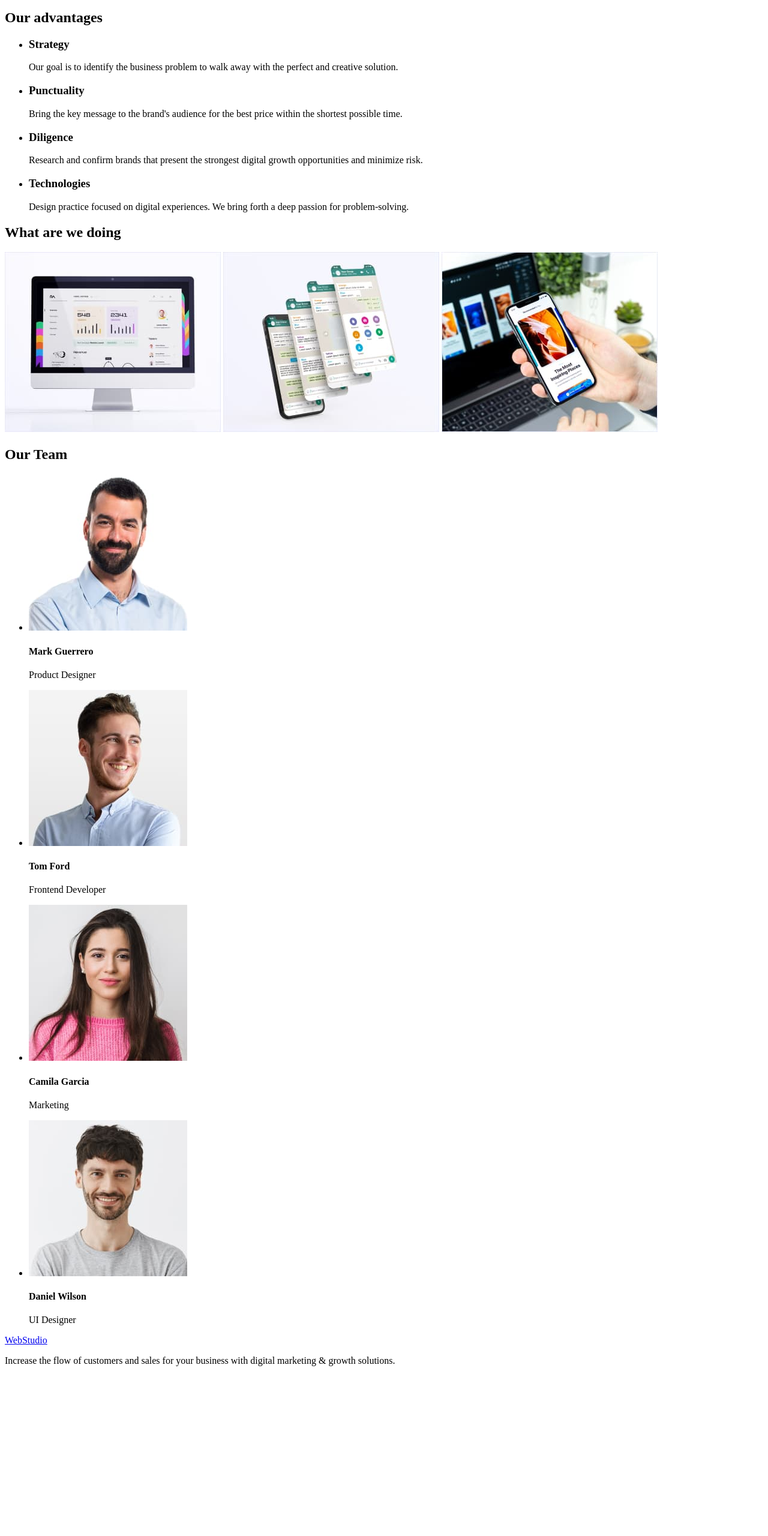
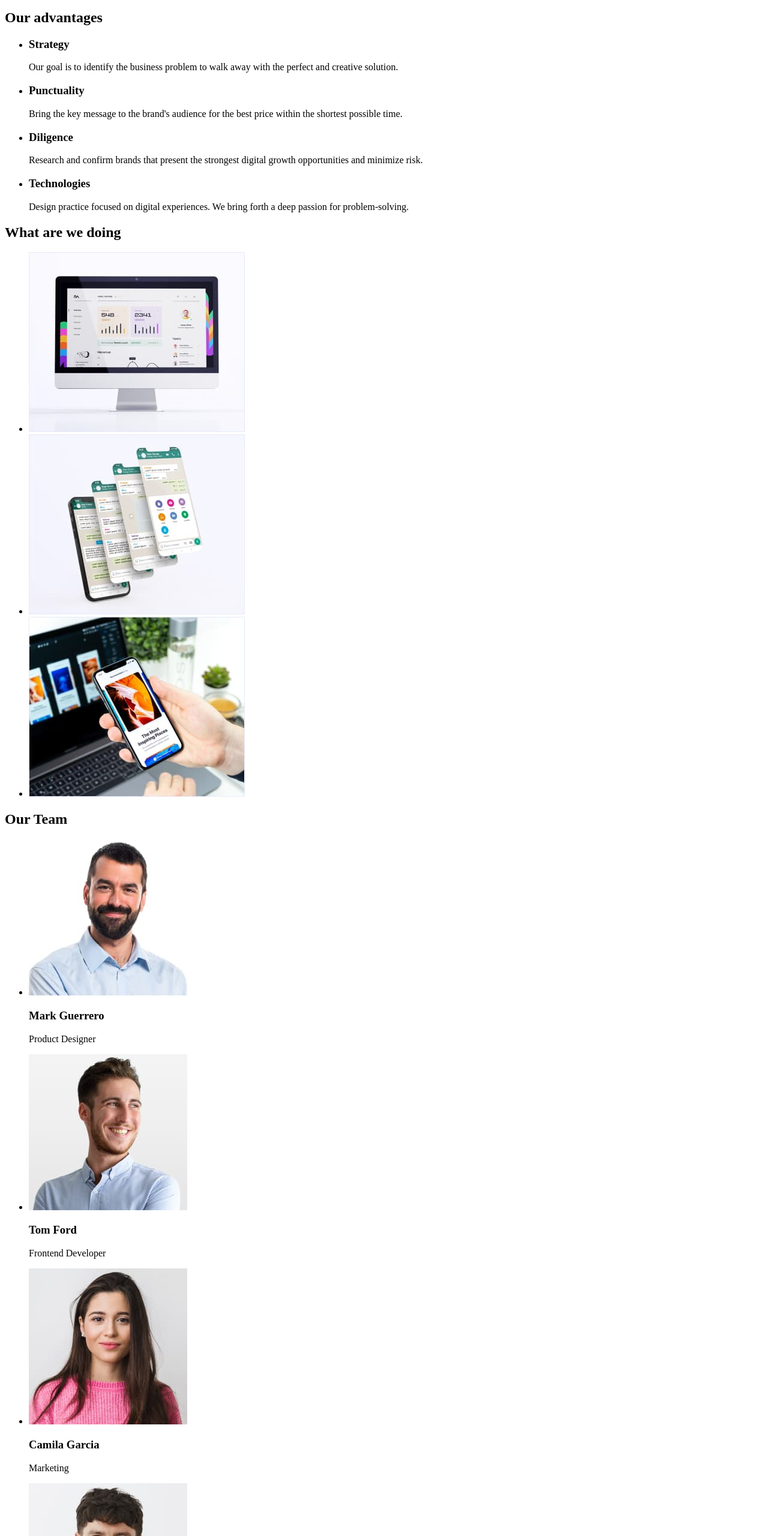
Before and after one commit to MONLAV/goit-markup-hw-01, a plain HTML site: page index.html in a window 1280 px wide. Shown: the part 240-2800 px from the top of the page at 60% size. Before the commit the page ends 2533 px from the top, so only its background shows below. Drawn offline with Linux system fonts and the light colour scheme.

Commit message:
update index.html

```diff
--- a/index.html
+++ b/index.html
@@ -17,9 +17,9 @@
       <nav>
         <a href="./index.html">WebStudio</a>
         <ul>
-          <li><a href="./index.html">Studio</a></li>
-          <li><a href="./index.html">Portfolio</a></li>
-          <li><a href="./index.html">Contacts</a></li>
+          <li><a href="">Studio</a></li>
+          <li><a href="">Portfolio</a></li>
+          <li><a href="">Contacts</a></li>
         </ul>
       </nav>
       <address>
@@ -69,47 +69,55 @@
       </section>
       <section>
         <h2>What are we doing</h2>
+        <ul>
+          <li>
             <img
               src="./images/Rectangle71b.jpg"
               alt="monitor"
               width="360"
               height="300"
             />
+          </li>
+          <li>
             <img
               src="./images/Rectangle71a.jpg"
               alt="telephon"
               width="360"
               height="300"
             />
+          </li>
+          <li>
             <img
               src="./images/Rectangle71c.jpg"
               alt="display pc"
               width="360"
               height="300"
             />
+          </li>
+        </ul>
       </section>
       <section>
         <h2>Our Team</h2>
         <ul>
           <li>
             <img src="./images/photo.jpg" alt="man" width="264" height="260" />
-            <h4>Mark Guerrero</h4>
+            <h3>Mark Guerrero</h3>
             <p>Product Designer</p>
           </li>
           <li>
             <img src="./images/img3.jpg" alt="man" width="264" height="260" />
-            <h4>Tom Ford</h4>
+            <h3>Tom Ford</h3>
             <p>Frontend Developer</p>
           </li>
           <li>
             <img src="./images/img1.jpg" alt="woman" width="264" height="260" />
-            <h4>Camila Garcia</h4>
+            <h3>Camila Garcia</h3>
             <p>Marketing</p>
           </li>
           <li>
             <img src="./images/img2.jpg" alt="man" width="264" height="260" />
 
-            <h4>Daniel Wilson</h4>
+            <h3>Daniel Wilson</h3>
             <p>UI Designer</p>
           </li>
         </ul>
```
Lines whose indentation alone changed are shown as unchanged.
